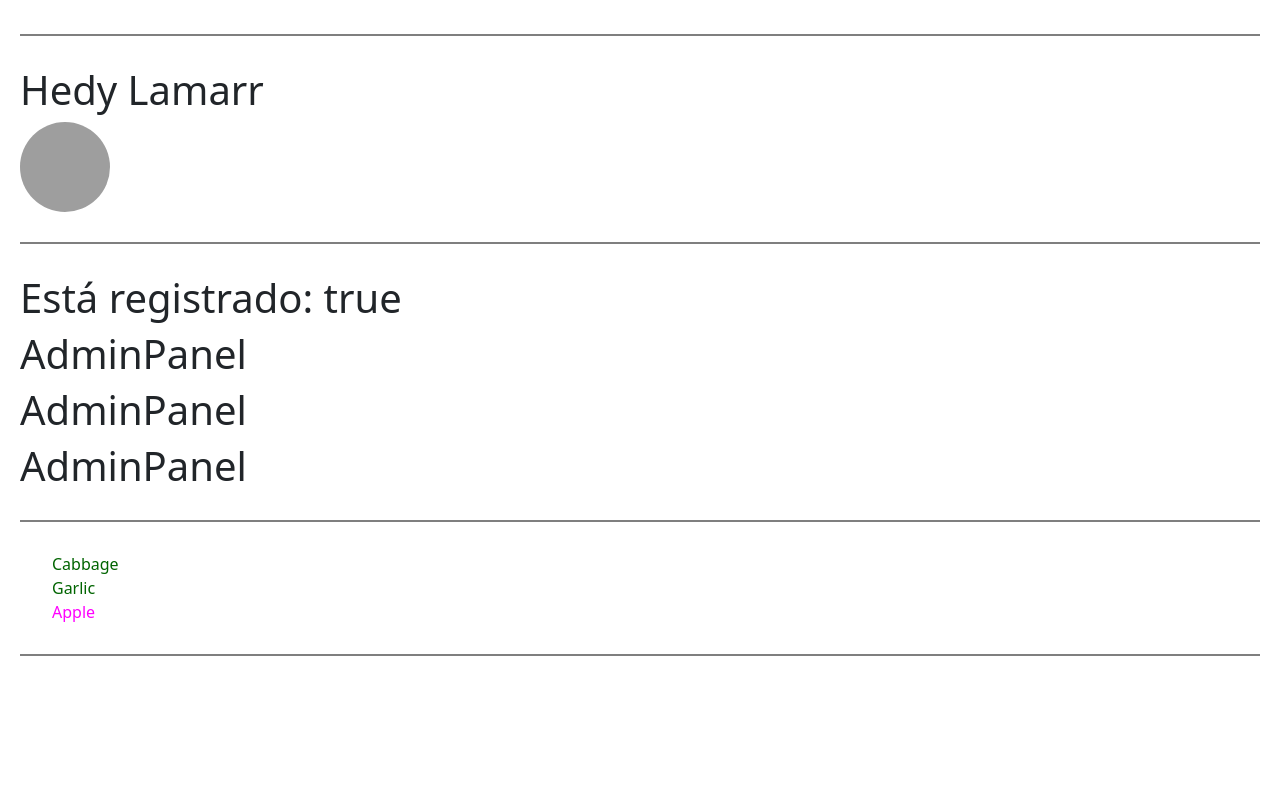
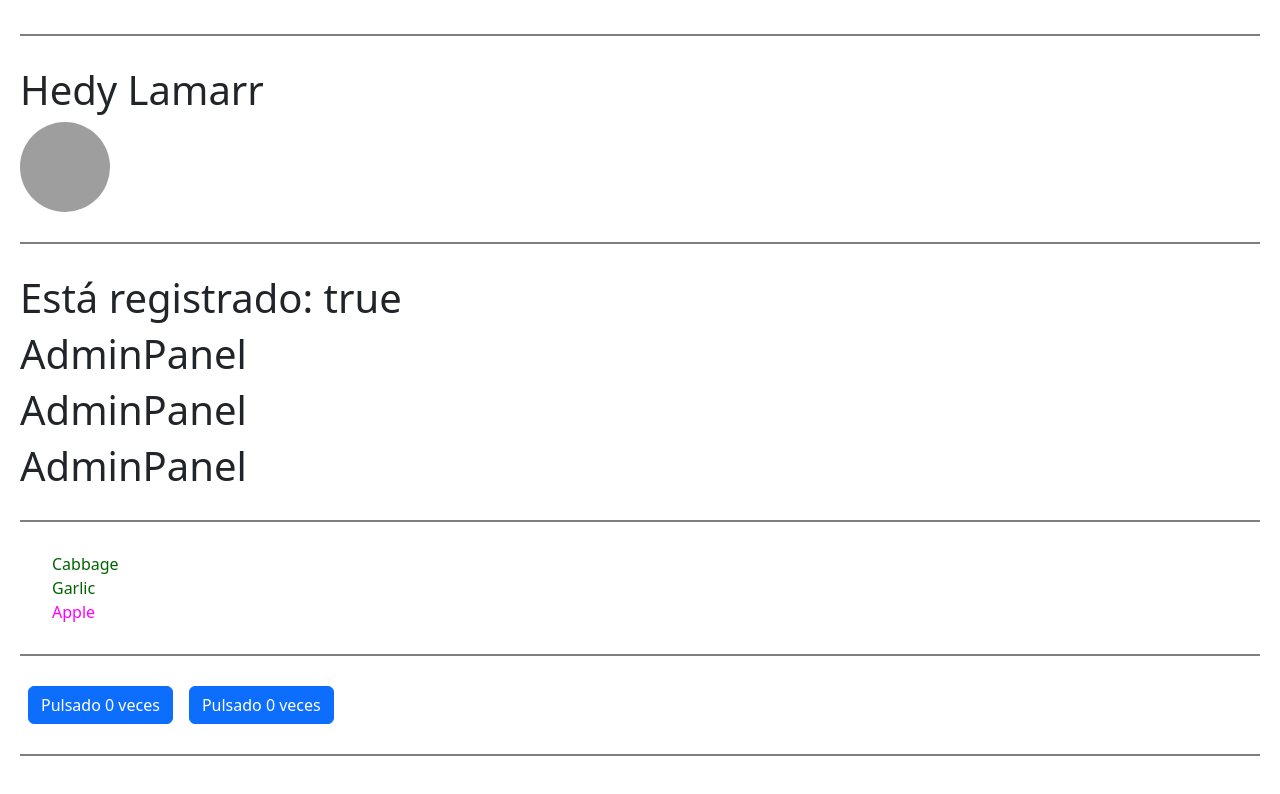
Before and after one commit to dgutierrez21/Learning-ReactJS--React-Docs, a React (Vite) app in the folder 01-learn/: page / in a window 1280 px wide. Shown: the part 266-1060 px from the top of the page. Before the commit the page ends 972 px from the top, so only its background shows below. Built offline with nearby package versions, Linux system fonts and the light colour scheme; grey boxes are pictures that could not be loaded.

Commit message:
Actualización de la pantalla

```diff
--- a/01-learn/src/01-inicio-rapido/overview/OverView.jsx
+++ b/01-learn/src/01-inicio-rapido/overview/OverView.jsx
@@ -1,5 +1,6 @@
 import { AboutPage } from "./components/AboutPage";
 import { ConditionalRendering } from "./components/ConditionalRendering";
+import { CounterButton } from "./components/CounterButton";
 import { Profile } from "./components/Profile";
 import { ShoppingList } from "./components/ShoppingList";
 
@@ -34,6 +35,11 @@ const OverView = () => {
       <ShoppingList />
 
       <div className="separator"></div>
+
+      <CounterButton />
+      <CounterButton />
+
+      <div className="separator"></div>
     </div>
   );
 };
--- /dev/null
+++ b/01-learn/src/01-inicio-rapido/overview/components/CounterButton.jsx
@@ -0,0 +1,16 @@
+import { useState } from "react";
+
+export const CounterButton = () => {
+  // estado actual | funcion para actualizar el estado
+
+  const [count, setCount] = useState(0);
+
+  function handleClick() {
+    setCount(count + 1);
+  }
+  return (
+    <button className="btn btn-primary mx-2" onClick={handleClick}>
+      Pulsado {count} veces
+    </button>
+  );
+};
```
